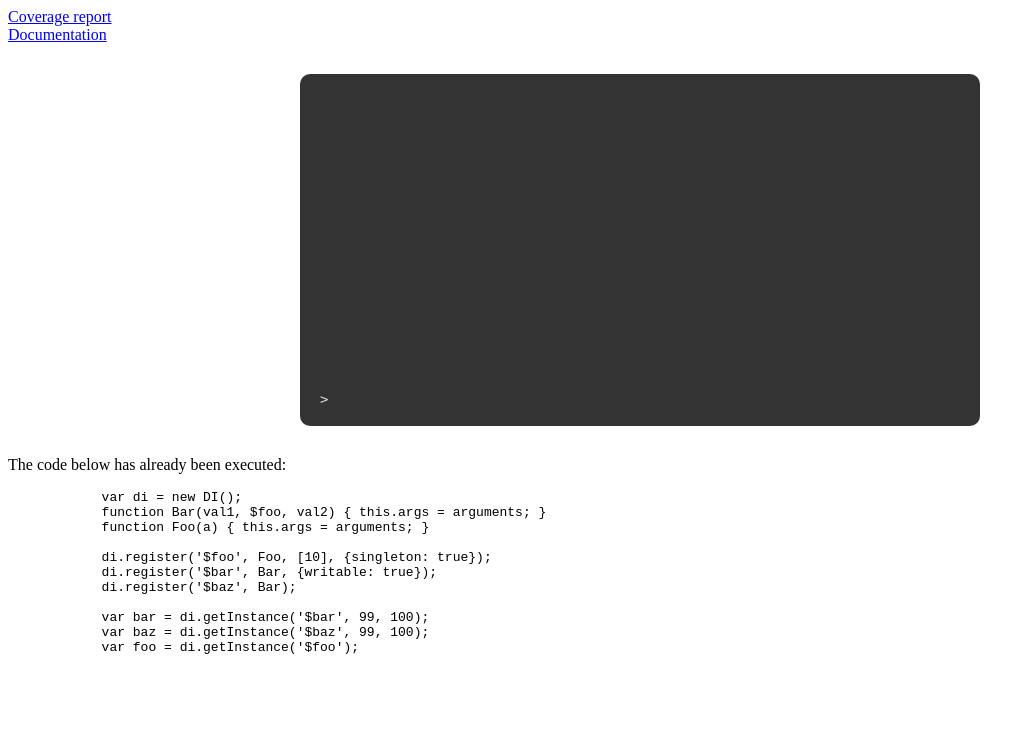
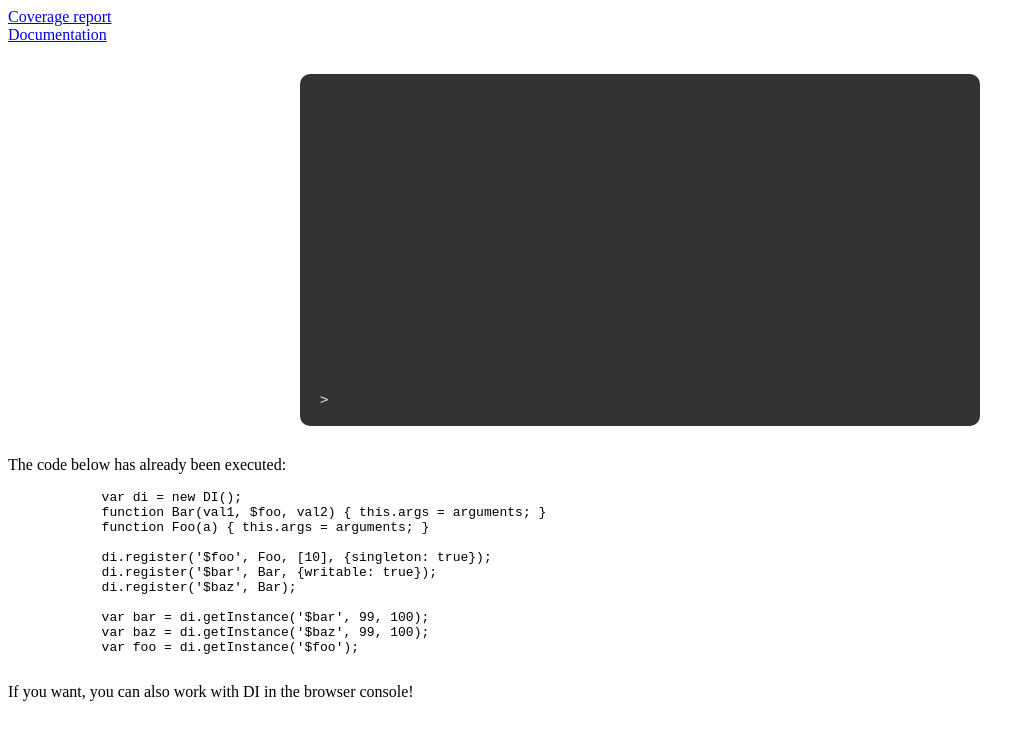
Before and after one commit to scaljeri/di-xxl, a website with bundled scripts: page index.html in a window 1280 px wide. Shown: the whole page, without its empty margins (0-1035 px from the left). Built offline with nearby package versions, Linux system fonts and the light colour scheme.

Commit message:
Added usage help

```diff
--- a/index.html
+++ b/index.html
@@ -38,6 +38,8 @@
             var baz = di.getInstance('$baz', 99, 100);
             var foo = di.getInstance('$foo');
         </pre>
+
+        If you want, you can also work with DI in the browser console!
     </p>
 
     <!-- Templates -->
```
